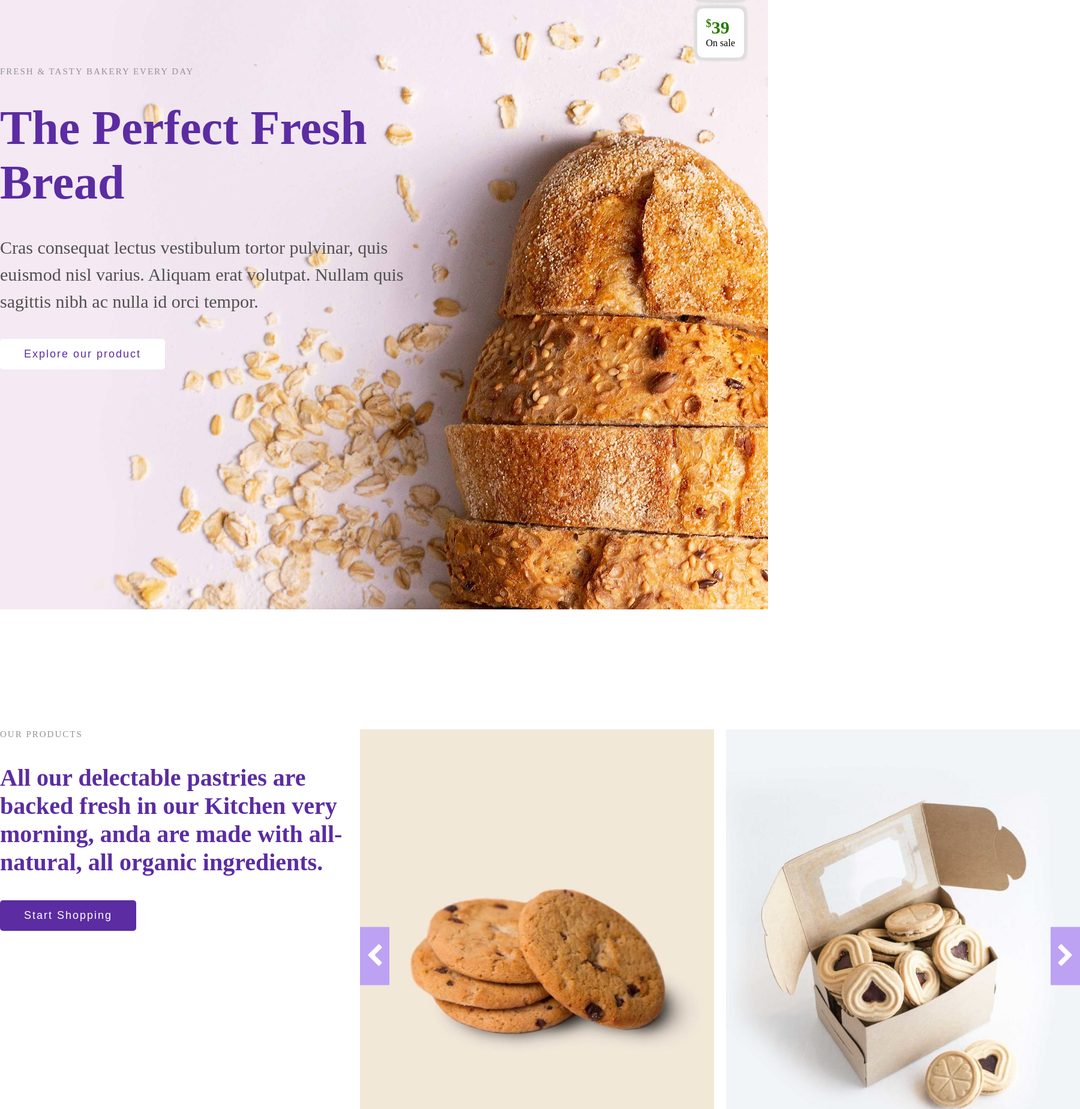
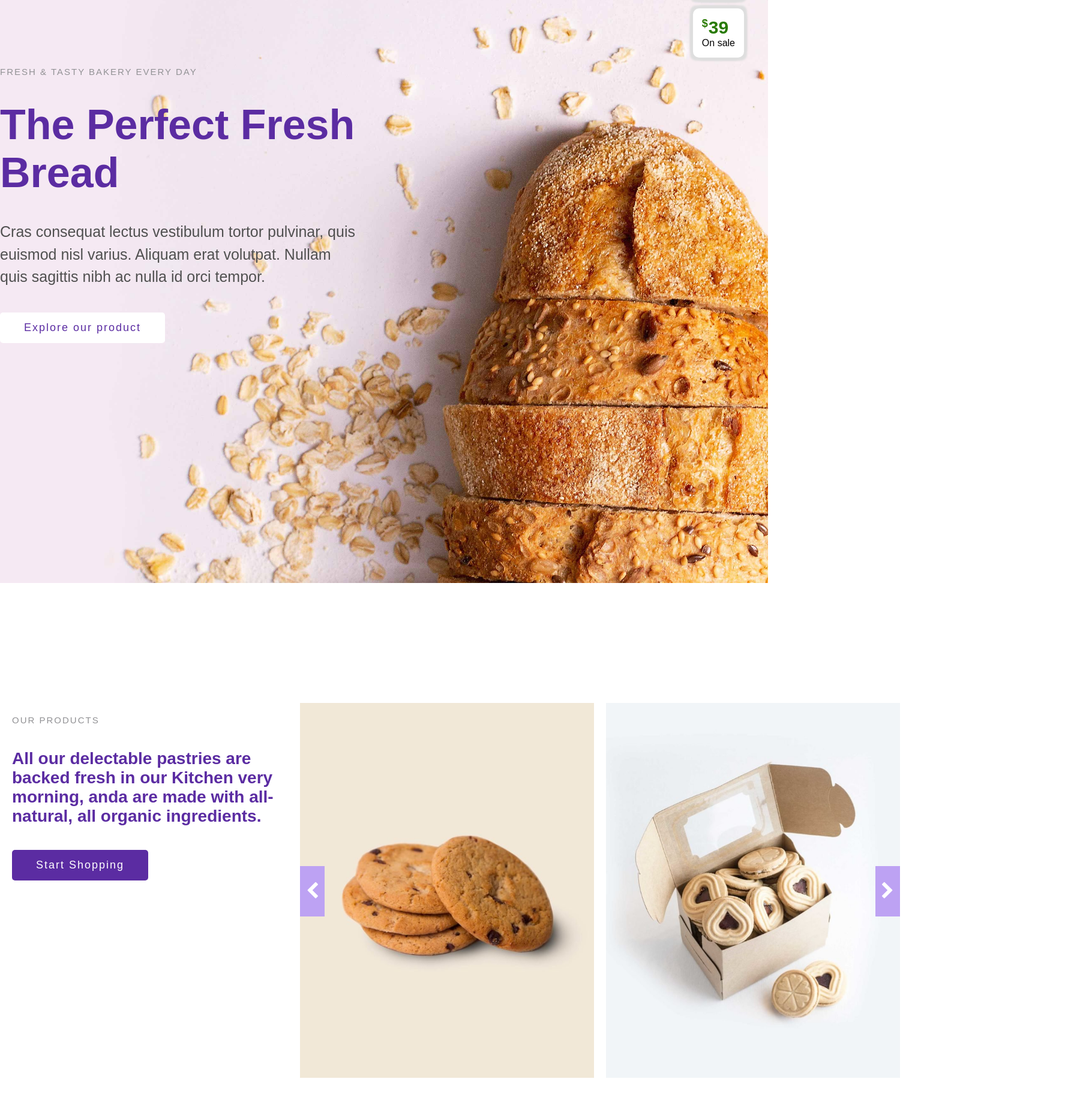
Before and after one commit to Shikanto/proj-html-vuejs, a Vue app: page / in a window 1280 px wide. Shown: the part 223-2072 px from the top of the page at 60% size, 1800 px wide, since content can reach past the window. Built offline with nearby package versions, Linux system fonts and the light colour scheme.

Commit message:
add hover to cardProducts

```diff
--- a/src/components/Header.vue
+++ b/src/components/Header.vue
@@ -35,8 +35,8 @@
             </div>
             <div class="spacing-title"><h1>The Perfect Fresh Bread</h1></div>
             <div class="text-hero">
-                Cras consequat lectus vestibulum tortor pulvinar, quis <br>
-                euismod nisl varius. Aliquam erat volutpat. Nullam quis <br>
+                Cras consequat lectus vestibulum tortor pulvinar, quis
+                euismod nisl varius. Aliquam erat volutpat. Nullam quis
                 sagittis nibh ac nulla id orci tempor.
             </div>
             <div class="">
--- a/src/components/ProductsSlider.vue
+++ b/src/components/ProductsSlider.vue
@@ -3,6 +3,11 @@
         <img  class="imgProduct"
         :src="require(`../assets/${infoProduct.urlImg}${infoProduct.sizeImgBig}`)"
         :alt="infoProduct.nameProduct">
+        <div class="overlay">
+            <div class="nameProduct"><strong>{{infoProduct.nameProduct}}</strong></div>
+            <div class="typeProduct">{{infoProduct.type}}</div>
+            <div class="priceProduct">${{infoProduct.lowPrice}}  ${{infoProduct.topPrice}}</div>
+        </div>
     </div>
 </template>
 <script>
--- a/src/style/app.scss
+++ b/src/style/app.scss
@@ -6,6 +6,10 @@
     margin: 0;
     padding: 0;
     box-sizing: border-box;
+}
+
+body{
+    font-family: Arial, Helvetica, sans-serif;
 }
 
 
@@ -87,13 +91,13 @@ header{
     .hero{
         width: 40%;
         h1{
-            font-size: 80px;
+            font-size: 70px;
             color: $main-purple;
         }
 
         .text-hero{
             color:$hero-text;
-            font-size: 30px;
+            font-size: 25px;
             line-height: 1.5;
             margin-bottom: $margin-title;
         }
@@ -103,6 +107,7 @@ header{
 
 .ourProducts{
     width: calc(100% / 3);
+    padding: 20px;
 }
 
 .sliderProducts{
@@ -110,3 +115,7 @@ header{
     justify-content: space-between;
     position: relative;
 }
+
+.cardProducts{
+    position: relative;
+}
--- a/src/style/utilities.scss
+++ b/src/style/utilities.scss
@@ -4,7 +4,7 @@
 
 .container{
     margin: 0 auto;
-    width: 1800px;
+    width: 1500px;
 }
 
 .subtitle{
@@ -44,7 +44,7 @@
 
 h3{
     color: $main-purple;
-    font-size: 40px;
+    font-size: 28px;
 }
 
 .gap{
@@ -53,7 +53,7 @@ h3{
 
 .arrow{
     position: absolute;
-    font-size: 40px;
+    font-size: 30px;
     background-color: $purple-light;
     padding: 25px 10px;
     color:white;
@@ -74,3 +74,39 @@ h3{
 .imgProduct{
     width: 100%;
 }
+
+.overlay{
+    display: none;
+    position: absolute;
+    width: 100%;
+    height: 100%;
+    top:0;
+    left:0;
+    right:0;
+    bottom: 0;
+    color: white;
+    font-size: 20px;
+
+    .nameProduct{
+        font-size: 35px;
+    }
+
+    .typeProduct{
+        font-size: 18px;
+        margin-top: 10px;
+        margin-bottom: 25px;
+    }
+
+    .priceProduct{
+        font-size: 30px;
+    }
+
+}
+
+.cardProducts:hover .overlay{
+    display: flex;
+    justify-content: center;
+    align-items: center;
+    flex-direction: column;
+    background-color: rgba(0,0,0,0.5);
+}
```
